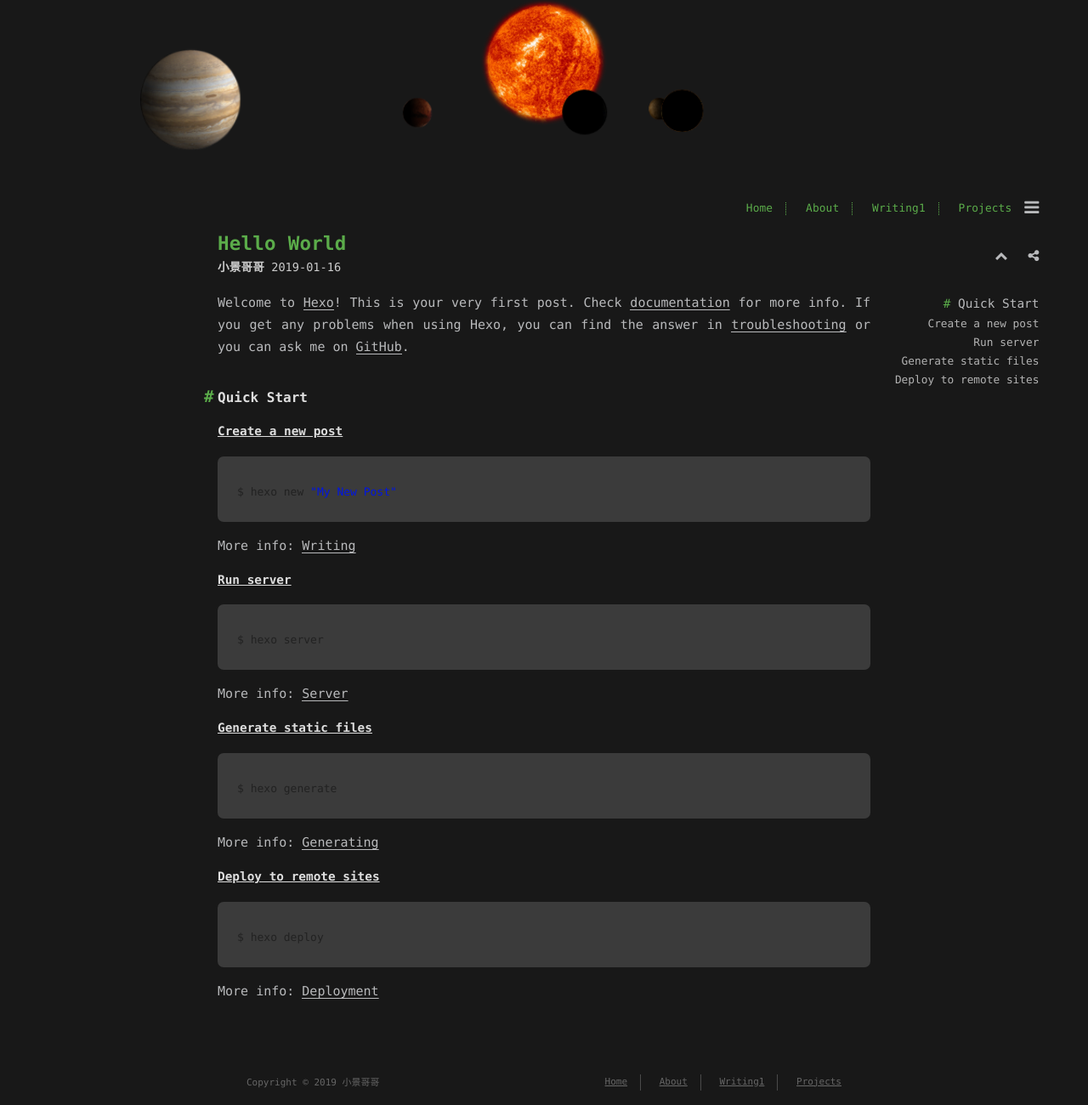
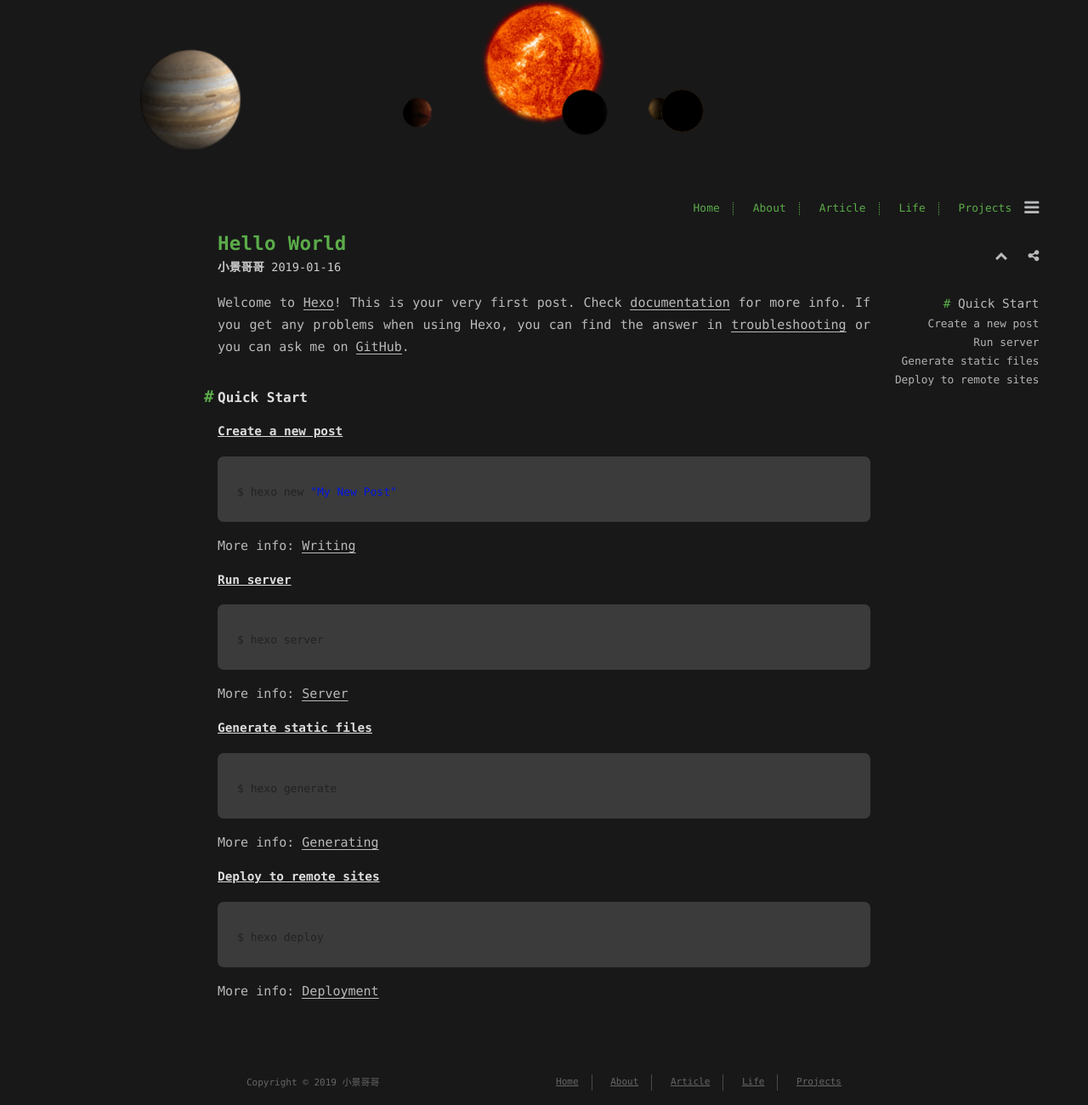
Before and after one commit to jinglisen/jinglisen.github.io, a plain HTML site: page 2019/01/16/hello-world/index.html in a window 1280 px wide. Shown: the part 34-1334 px from the top of the page at 85% size. Drawn offline with Linux system fonts and the light colour scheme.

Commit message:
Site updated: 2019-01-16 16:51:07

```diff
--- a/2019/01/16/hello-world/index.html
+++ b/2019/01/16/hello-world/index.html
@@ -92,7 +92,9 @@
 
           <li><a href="/about/">About</a></li>
 
-          <li><a href="/archives1/">Writing1</a></li>
+          <li><a href="/article/">Article</a></li>
+
+          <li><a href="/life/">Life</a></li>
 
           <li><a href="https://github.com/jinglisen">Projects</a></li>
 
@@ -189,7 +191,9 @@
 
           <li><a href="/about/">About</a></li>
 
-          <li><a href="/archives1/">Writing1</a></li>
+          <li><a href="/article/">Article</a></li>
+
+          <li><a href="/life/">Life</a></li>
 
           <li><a href="https://github.com/jinglisen">Projects</a></li>
 
@@ -241,7 +245,9 @@
 
           <li><a href="/about/">About</a></li>
 
-          <li><a href="/archives1/">Writing1</a></li>
+          <li><a href="/article/">Article</a></li>
+
+          <li><a href="/life/">Life</a></li>
 
           <li><a href="https://github.com/jinglisen">Projects</a></li>
 
```
Also changed, not shown: archives/2019/01/index.html (+6 -2 lines), archives/2019/index.html (+6 -2 lines), archives/index.html (+6 -2 lines), index.html (+6 -2 lines).
